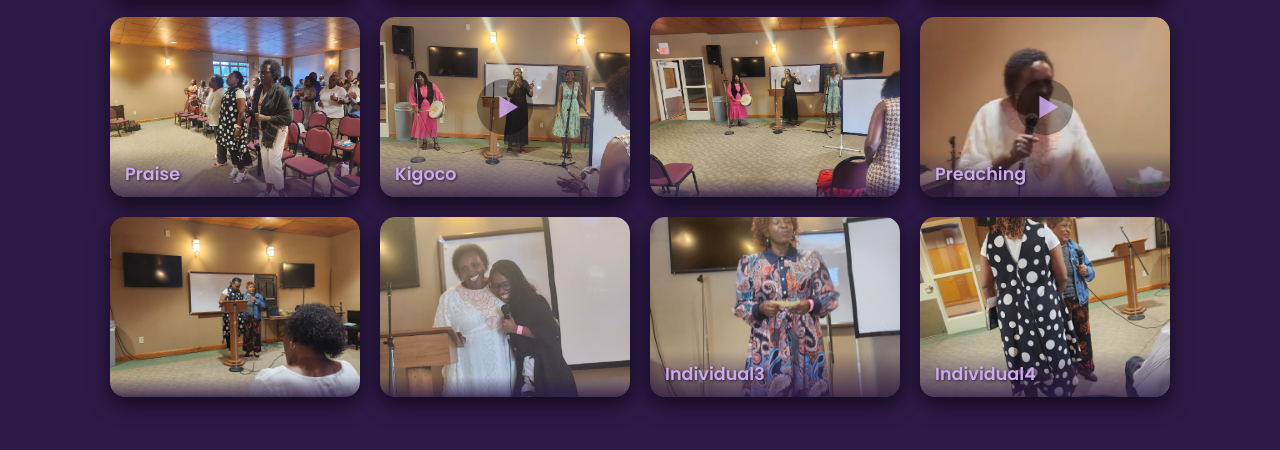
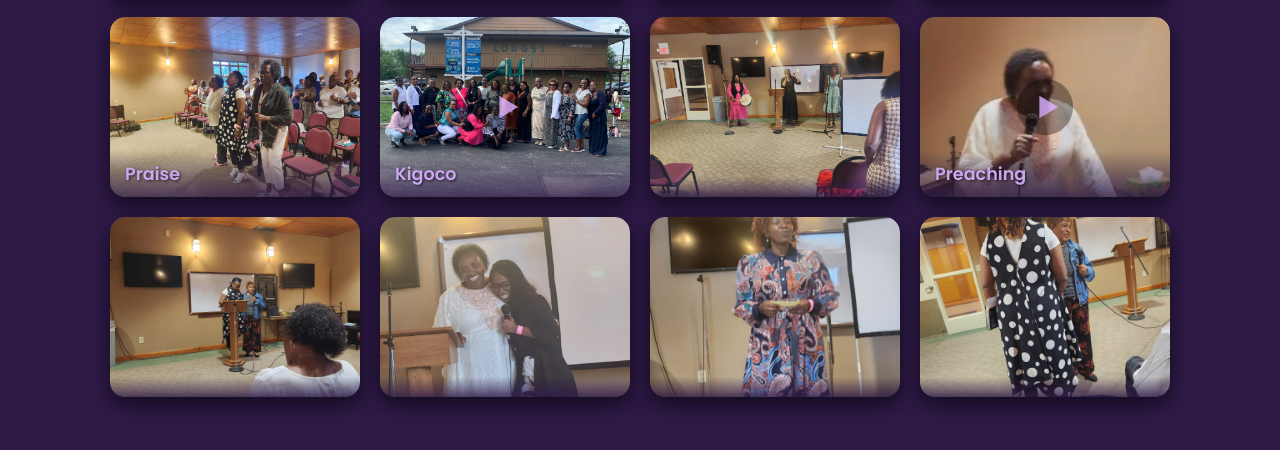
Before and after one commit to WachiraRose/ladiesretreat2025, a plain HTML site: page gallery.html in a window 1280 px wide. Shown: the part 440-890 px from the top of the page. Drawn offline with Linux system fonts and the light colour scheme.

Commit message:
added changes

```diff
--- a/gallery.html
+++ b/gallery.html
@@ -359,7 +359,7 @@
       </div>
       <div class="gallery-item" data-category="praise" data-type="video" data-src="praise/praisevid.mp4"
         data-caption="Kigoco">
-        <img src="praise/praise2.jpg" alt="Kigoco" />
+        <img src="groups/group1.jpg" alt="Kigoco" />
         <svg class="play-icon" viewBox="0 0 64 64" fill="#cda7f2" xmlns="http://www.w3.org/2000/svg">
           <circle cx="32" cy="32" r="30" fill="rgba(0,0,0,0.4)" />
           <polygon points="26,20 46,32 26,44" />
@@ -406,14 +406,14 @@
     data-src="individuals/individual3.jpg"
     data-caption="Individual3">
     <img src="individuals/individual3.jpg" alt="Forest Individual" />
-    <div class="caption">Individual3</div>
+    <div class="caption"></div>
   </div>
 
   <div class="gallery-item" data-category="individuals" data-type="image"
     data-src="individuals/individual4.jpg"
     data-caption="Individual4">
     <img src="individuals/individual4.jpg" alt="Snowy Peak Individual" />
-    <div class="caption">Individual4</div>
+    <div class="caption"></div>
   </div>
 </div> <!-- END .gallery -->
 
```
